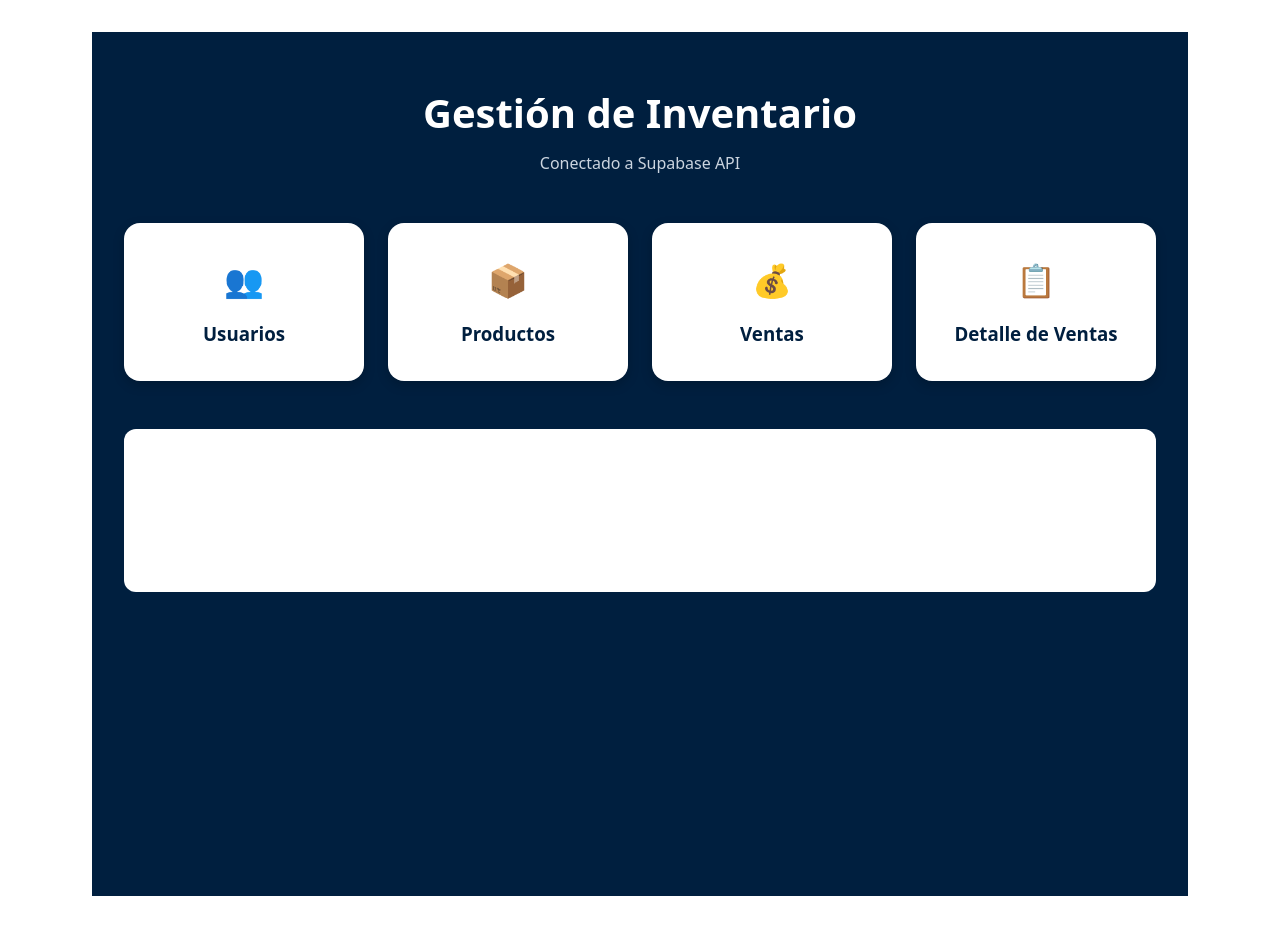
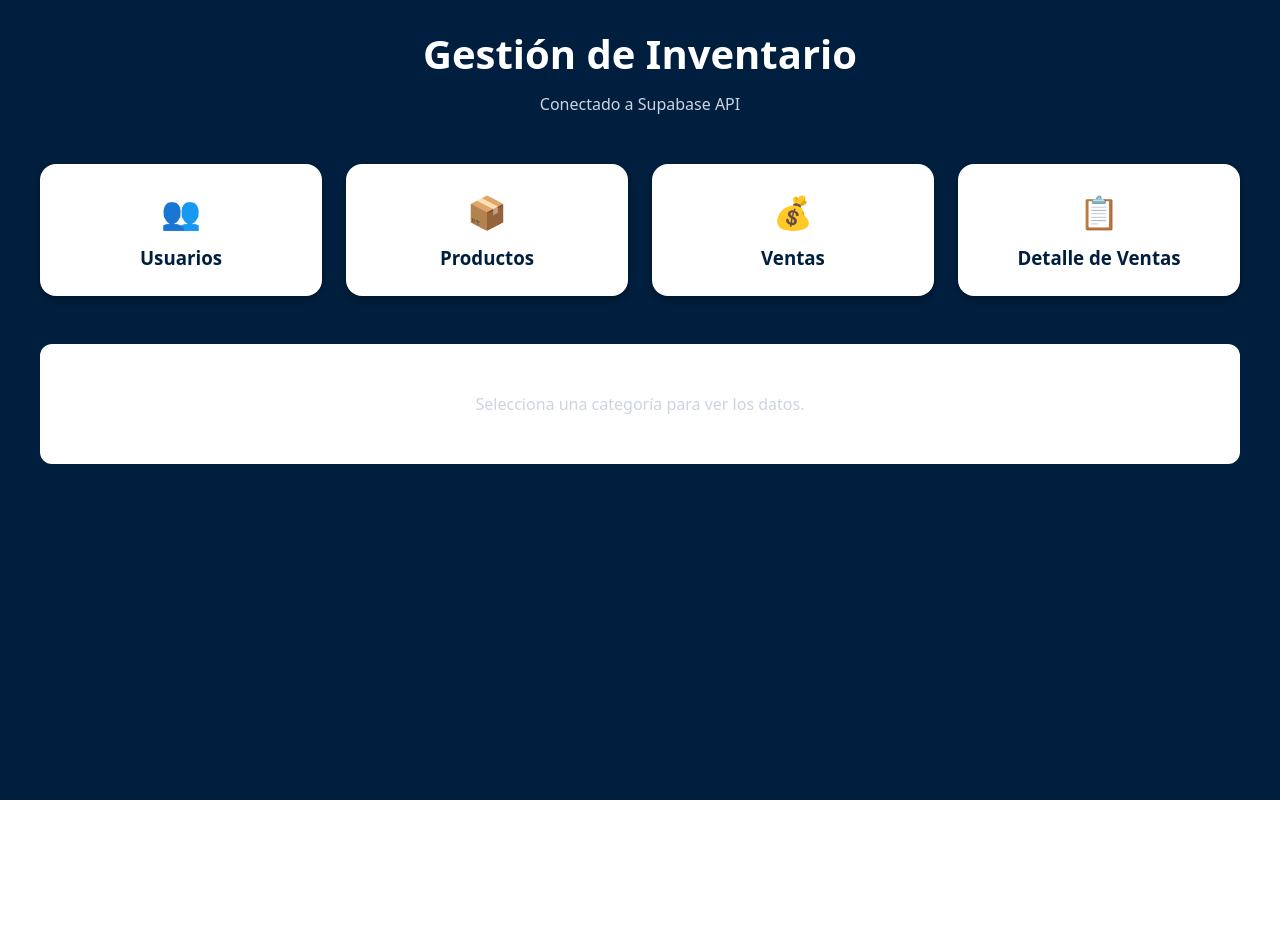
Before and after one commit to BrandonLazl/vite-react, a React (Vite) app: page / in a window 1280 px wide. After the commit the page ends 800 px from the top, so only its background shows below. Built offline with nearby package versions, Linux system fonts and the light colour scheme; no server answers.

Commit message:
Update App.tsx

```diff
--- a/src/App.tsx
+++ b/src/App.tsx
@@ -28,23 +28,29 @@ function App() {
   return (
     <div style={{
       minHeight: '100vh',
+      width: '100vw',
       backgroundColor: '#001f3f',
       color: '#ffffff',
       fontFamily: 'system-ui, sans-serif',
-      padding: '2rem'
+      margin: 0,
+      padding: 0,
+      position: 'absolute',
+      top: 0,
+      left: 0,
+      overflowX: 'hidden'
     }}>
-
+      <div style={{ padding: '2rem' }}>
         <header style={{ textAlign: 'center', marginBottom: '3rem' }}>
-        <h1 style={{ fontSize: '2.5rem', color: '#ffffff', marginBottom: '0.5rem' }}>
+          <h1 style={{ fontSize: '2.5rem', color: '#ffffff', margin: '0 0 0.5rem 0' }}>
             Gestión de Inventario
           </h1>
           <p style={{ color: '#cbd5e0' }}>Conectado a Supabase API</p>
         </header>
         <div style={{
           display: 'grid',
-        gridTemplateColumns: 'repeat(auto-fit, minmax(240px, 1fr))',
+          gridTemplateColumns: 'repeat(auto-fit, minmax(200px, 1fr))',
           gap: '1.5rem',
-        maxWidth: '1100px',
+          maxWidth: '1200px',
           margin: '0 auto 3rem auto'
         }}>
           {menu.map((item) => (
@@ -52,34 +58,34 @@ function App() {
               key={item.id}
               onClick={() => setVistaActiva(item.id)}
               style={{
-              padding: '2rem',
+                padding: '1.5rem',
                 backgroundColor: '#ffffff',
                 borderRadius: '16px',
                 cursor: 'pointer',
                 textAlign: 'center',
-              boxShadow: vistaActiva === item.id ? '0 0 20px rgba(255,255,255,0.3)' : '0 4px 12px rgba(0,0,0,0.2)',
-              border: vistaActiva === item.id ? '3px solid #646cff' : '1px solid transparent',
+                boxShadow: vistaActiva === item.id ? '0 0 20px rgba(100,108,255,0.4)' : '0 4px 12px rgba(0,0,0,0.3)',
+                border: vistaActiva === item.id ? '3px solid #646cff' : 'none',
                 transition: 'all 0.3s ease',
                 transform: vistaActiva === item.id ? 'scale(1.05)' : 'scale(1)'
               }}
             >
-            <div style={{ fontSize: '2rem', marginBottom: '1rem' }}>{item.icono}</div>
+              <div style={{ fontSize: '2rem', marginBottom: '0.5rem' }}>{item.icono}</div>
               <h3 style={{ margin: 0, color: '#001f3f' }}>{item.nombre}</h3>
             </div>
           ))}
         </div>
         <main style={{
-        maxWidth: '1100px',
+          maxWidth: '1200px',
           margin: '0 auto',
           backgroundColor: '#ffffff',
           color: '#000000',
           borderRadius: '12px',
           padding: vistaActiva ? '2rem' : '0',
-        minHeight: vistaActiva ? '200px' : '0'
+          transition: 'all 0.3s ease'
         }}>
           {!vistaActiva ? (
-          <div style={{ textAlign: 'center', padding: '3rem', color: '#ffffff' }}>
-            <p style={{ fontSize: '1.2rem' }}>Selecciona una tarjeta para gestionar los datos.</p>
+            <div style={{ textAlign: 'center', padding: '2rem', color: '#cbd5e0' }}>
+              <p>Selecciona una categoría para ver los datos.</p>
             </div>
           ) : (
             <div>
@@ -87,8 +93,8 @@ function App() {
                 display: 'flex',
                 justifyContent: 'space-between',
                 alignItems: 'center',
-              marginBottom: '2rem',
-              borderBottom: '1px solid #eeeeee',
+                marginBottom: '1.5rem',
+                borderBottom: '1px solid #eee',
                 paddingBottom: '1rem'
               }}>
                 <h2 style={{ margin: 0, color: '#001f3f' }}>Listado de {vistaActiva}</h2>
@@ -98,7 +104,7 @@ function App() {
                     backgroundColor: '#333333',
                     color: '#ffffff',
                     border: 'none',
-                  padding: '10px 25px',
+                    padding: '8px 20px',
                     borderRadius: '8px',
                     cursor: 'pointer',
                     fontWeight: 'bold'
@@ -114,7 +120,7 @@ function App() {
             </div>
           )}
         </main>
-
+      </div>
     </div>
   )
 }
```
Lines whose indentation alone changed are shown as unchanged.
